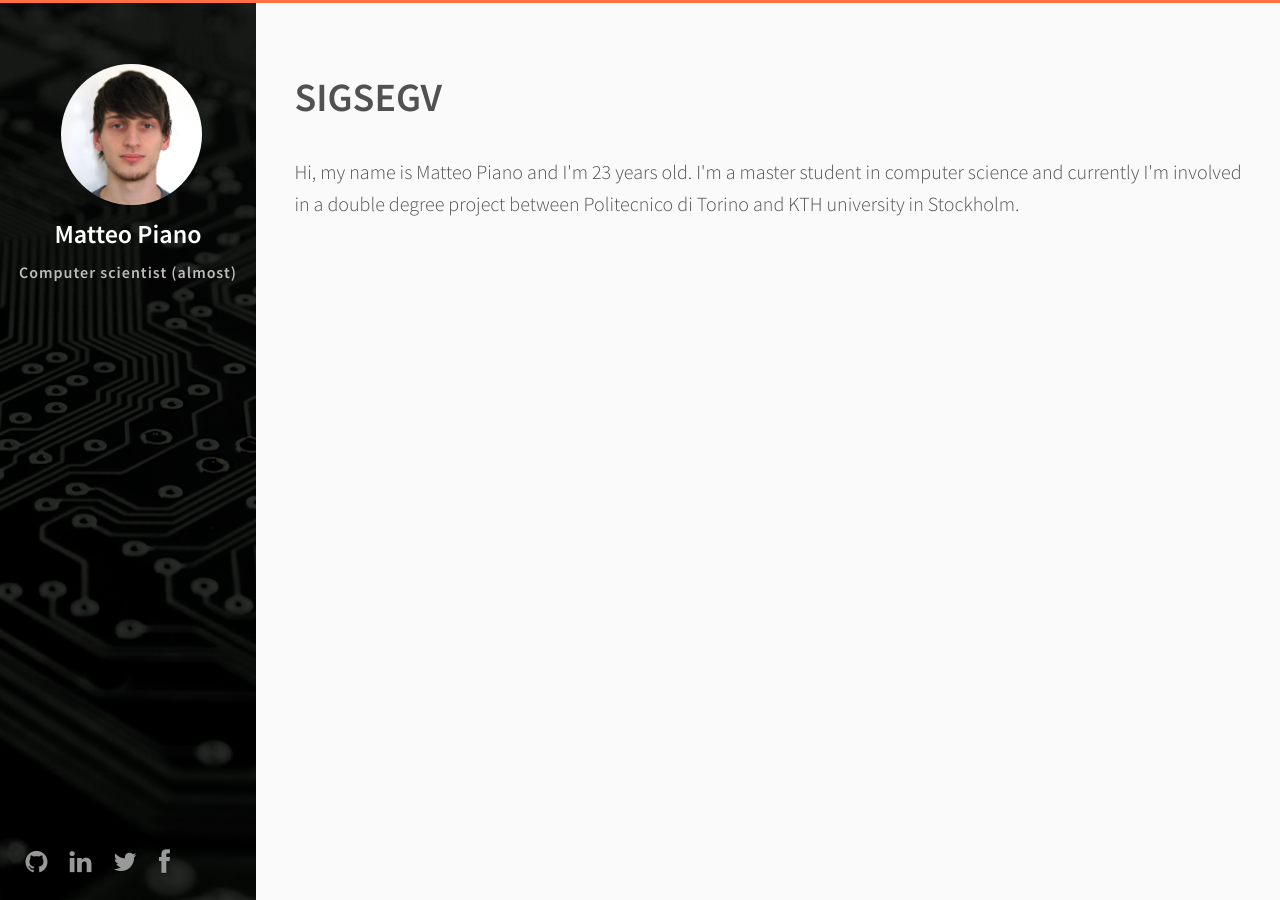
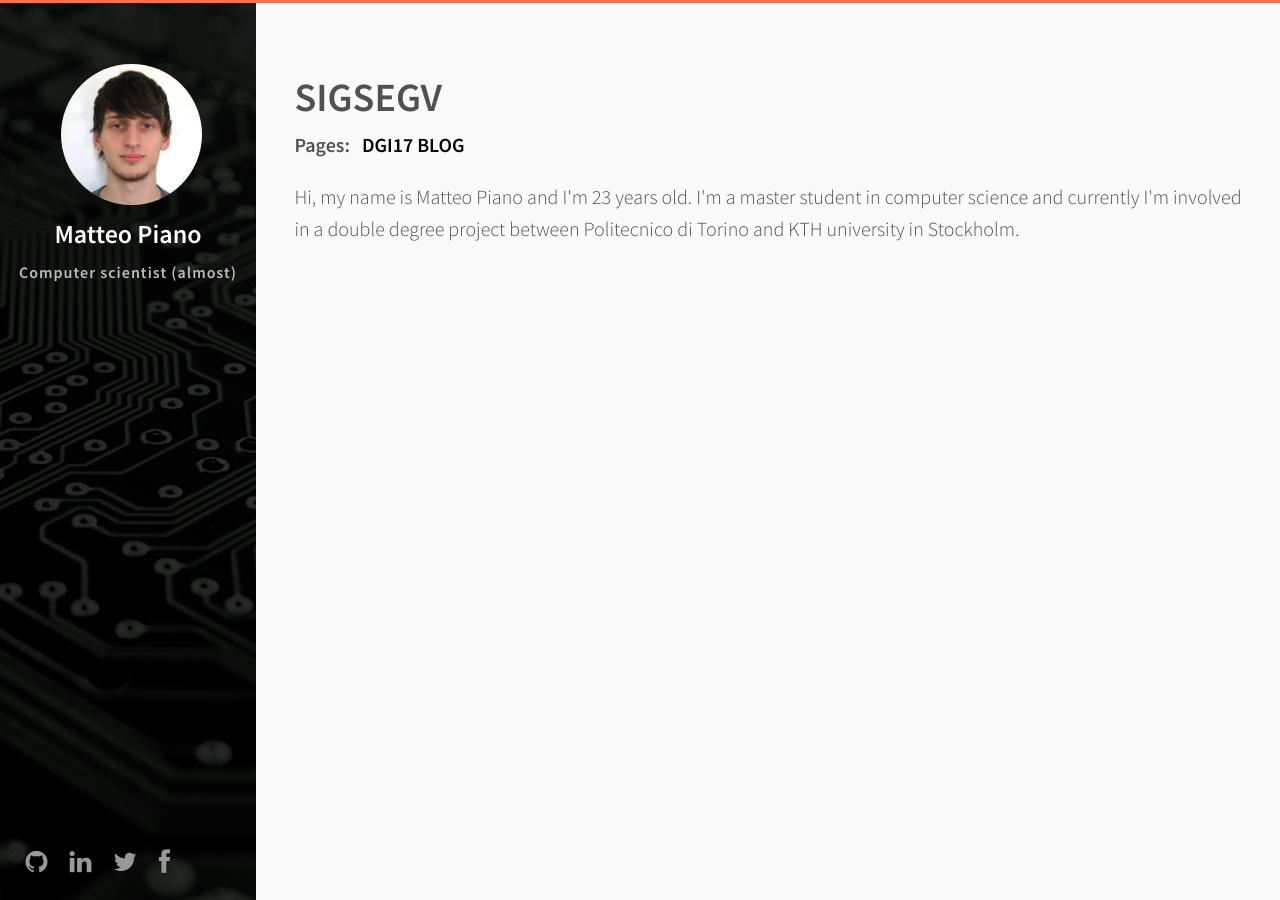
Before and after one commit to piax93/piax93.github.io, a Jekyll site: the page built from index.html, in a window 1280 px wide. Built offline with Jekyll 4.4.1, drawn with Linux system fonts in a browser that asks for light colours; the list of posts is cut into pages by our own code.

Commit message:
set up page for DGI17 project blog

```diff
--- a/_config.yml
+++ b/_config.yml
@@ -15,8 +15,6 @@ background: '/resources/images/background.png'
 profile_avatar: '/resources/images/profile.png'
 favicon: '/resources/images/favicon.ico'
 
-paginate: 5
-paginate_path: '/page:num/'
 markdown: kramdown
 
 sass:
@@ -36,5 +34,7 @@ defaults:
     values:
       layout: 'post'
 
-gems:
-- jekyll-paginate
+nav:
+  -
+    name: 'DGI17 BLOG'
+    href: '/dgi17'
--- a/_layouts/default.html
+++ b/_layouts/default.html
@@ -6,7 +6,7 @@
     <div class="top"></div>
     <div class="profile" style="background-image: url({{ site.background }});">
         <img src="{{ site.profile_avatar }}" class="img-circle" />
-        <h3>{{ site.author }}</h3>
+        <h3><a href="{{ site.url }}/">{{ site.author }}</a></h3>
         <p>{{ site.description }}</p>
         <ul class="social">
             {% if site.github %}
--- a/_layouts/post.html
+++ b/_layouts/post.html
@@ -1,8 +1,6 @@
 ---
 layout: default
 ---
-
-{% include header.html %}
 
 <div class="content post">
   <h1 class="post-title">{{ page.title }}</h1>
--- a/index.html
+++ b/index.html
@@ -4,8 +4,10 @@ layout: default
 <header class="bloghead">
     <h1 class="bloghead-title">{{ site.name }}</h1>
     <nav class="bloghead-nav">
+        <span>Pages: </span>
         {% for nav in site.nav %}
-          <a href="{{ nav.href }}">{{ nav.name }}<span> &nbsp;/&nbsp; </span></a>
+          <a href="{{ nav.href }}">&nbsp;&nbsp;{{ nav.name }}</a>
+          {% unless forloop.last %}<span>, </span>{% endunless %}
         {% endfor %}
     </nav>
 </header>
@@ -22,29 +24,4 @@ layout: default
       document.getElementById('age').innerHTML = age;
     }
   </script>
-    {% if site.posts.size != 0 %}
-      {% for post in paginator.posts %}
-      <div class="post-list">
-          <h2 class="post-title">
-        <a href="{{ post.url }}">{{ post.title }}</a>
-      </h2> {% if post.description %}
-          <p>{{ post.description }}</p>
-          {% endif %}
-          <div class="post-date">
-              <time>{{ post.date | date_to_string }}</time>
-          </div>
-      </div>
-      {% endfor %}
-      {% if paginator.total_pages > 1 %}
-      <div class="pages">
-        {% if paginator.previous_page %}
-          <a href="{{ paginator.previous_page_path | prepend: site.url | replace: '//', '/' }}"><</a>
-        {% endif %}
-
-        {% if paginator.next_page %}
-          <a href="{{ paginator.next_page_path | prepend: site.url | replace: '//', '/' }}">></a>
-        {% endif %}
-      </div>
-      {% endif %}
-    {% endif %}
 </div>
--- a/style.scss
+++ b/style.scss
@@ -50,7 +50,7 @@ a {
     transition: all 0.3s;
     &:hover,
     &:focus {
-        color: #EC407A;
+        color: #33B9DD;
         text-decoration: dotted;
     }
 }
@@ -323,7 +323,16 @@ tbody tr:nth-child(odd) th {
         margin-top: 10vw;
         width: 50%;
         float: right;
-        color: #FFF;
+        a {
+            color: #FFF;
+            text-decoration: none;
+            transition: all 0.3s;
+            &:hover,
+            &:focus {
+                color: #989898;
+                text-decoration: dotted;
+            }
+        }
     }
     p {
         height: auto;
@@ -399,8 +408,10 @@ tbody tr:nth-child(odd) th {
         span {
             color: #BDBDBD;
         }
+        margin-bottom: 0px;
     }
     .bloghead-nav {
+        margin-bottom: 20px;
         a {
             color: #000;
             font-weight: 800;
@@ -410,10 +421,8 @@ tbody tr:nth-child(odd) th {
         }
         span {
             font-weight: 800;
-            color: #EC407A;
             &:hover,
             &:focus {
-                color: #EC407A;
                 text-decoration: none;
             }
         }
```
Also changed, not shown: _layouts/notitle.html (added, +8 -0 lines), _posts/2017-04-26-dgi-the-journey-begins.md (added, +8 -0 lines), dgi17.html (added, +21 -0 lines).
